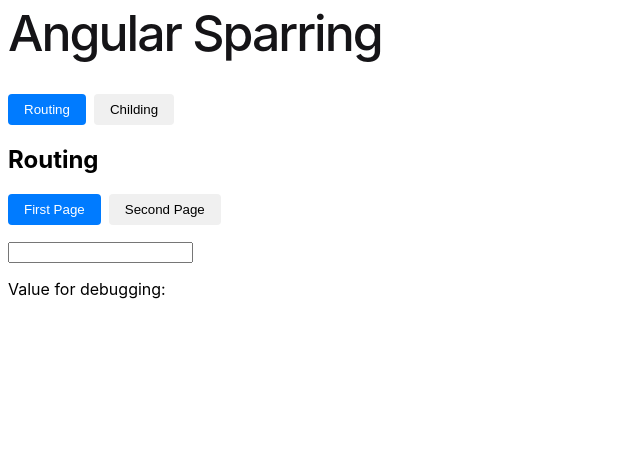
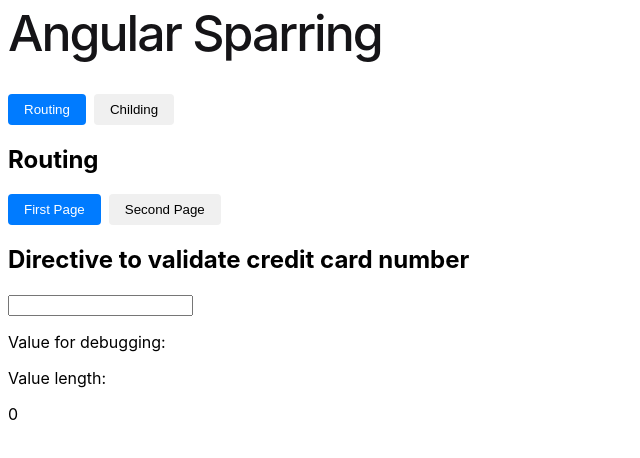
Before and after one commit to crishood/angular-sparring, an Angular app: page /routing/first-page in a window 1280 px wide. Shown: the top 458 px of the page, without its empty margins (0-640 px from the left). Built offline with nearby package versions, Linux system fonts and the light colour scheme.

Commit message:
feat(credit-card-directive): add errror management with getter

```diff
--- a/src/app/components/directives/credit-card-directive.directive.ts
+++ b/src/app/components/directives/credit-card-directive.directive.ts
@@ -24,22 +24,22 @@
     const isSixteenDigits = /^[0-9]{16}$/.test(value);
     const startsWithValidDigit = /^[4|5]/.test(value);
 
-    if (!startsWithValidDigit) {
+    switch (true) {
+      case !startsWithValidDigit:
         return {
-        invalidStart: {
+          invalidcreditcard: {
             message: 'Card number must start with 4 or 5.',
           },
         };
-    }
 
-    if (!isSixteenDigits) {
+      case !isSixteenDigits:
         return {
-        invalidLength: {
+          invalidcreditcard: {
             message: 'Card number must be exactly 16 digits.',
           },
         };
-    }
-
+      default:
         return null;
     }
   }
+}
--- a/src/app/modules/routing/first-page/first-page.component.html
+++ b/src/app/modules/routing/first-page/first-page.component.html
@@ -1,10 +1,12 @@
+@let creditCardErrorMessage = creditCardControl.errors?.['invalidcreditcard']?.message;
 <div class="first-page">
-  @if(creditCardControl.errors){ @let errors = creditCardControl.errors; @if
-  (errors['invalidLength']) {
-  <p>{{ errors["invalidLength"].message }}</p>
-  } @if (errors['invalidStart']) {
-  <p>{{ errors["invalidStart"].message }}</p>
-  } }
+  <h2>Directive to validate credit card number</h2>
+  @if (hasErrors) {
+    <div class="errors">
+      <span>Errors: </span>
+      {{creditCardErrorMessage}}
+    </div>
+  }
 
   <input
     type="password"
@@ -13,4 +15,6 @@
   />
   <p>Value for debugging:</p>
   {{ creditCardControl.value }}
+  <p>Value length:</p>
+  {{ creditCardControl.value.length }}
 </div>
--- a/src/app/modules/routing/first-page/first-page.component.scss
+++ b/src/app/modules/routing/first-page/first-page.component.scss
@@ -0,0 +1,3 @@
+.errors {
+  color: crimson;
+}
--- a/src/app/modules/routing/first-page/first-page.component.ts
+++ b/src/app/modules/routing/first-page/first-page.component.ts
@@ -10,4 +10,8 @@
 })
 export class FirstPageComponent {
   creditCardControl = new UntypedFormControl('');
+
+  get hasErrors() {
+    return this.creditCardControl.touched && this.creditCardControl.errors;
+  }
 }
--- a/src/app/modules/routing/second-page/second-page.component.html
+++ b/src/app/modules/routing/second-page/second-page.component.html
@@ -1 +1,3 @@
-<p>second-page works!</p>
+<div class="second-page">
+  <h2>OTP Inputs</h2>
+</div>
```
Lines whose indentation alone changed are shown as unchanged.
